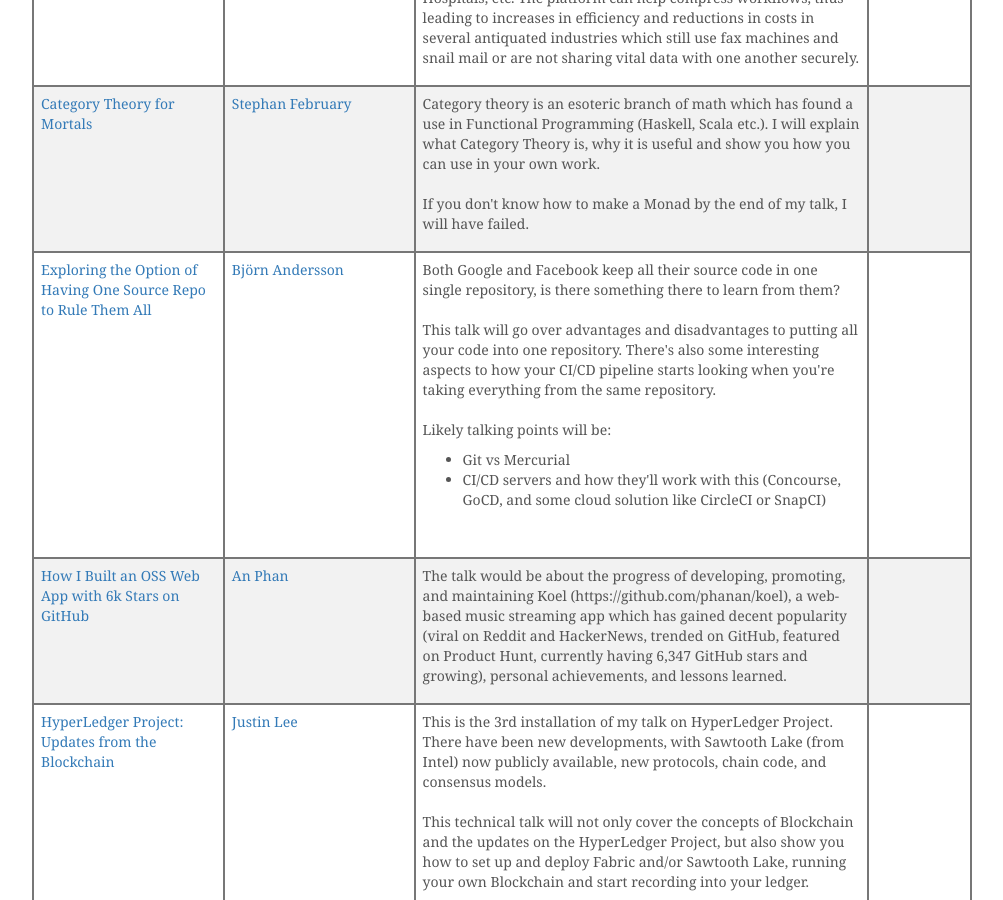
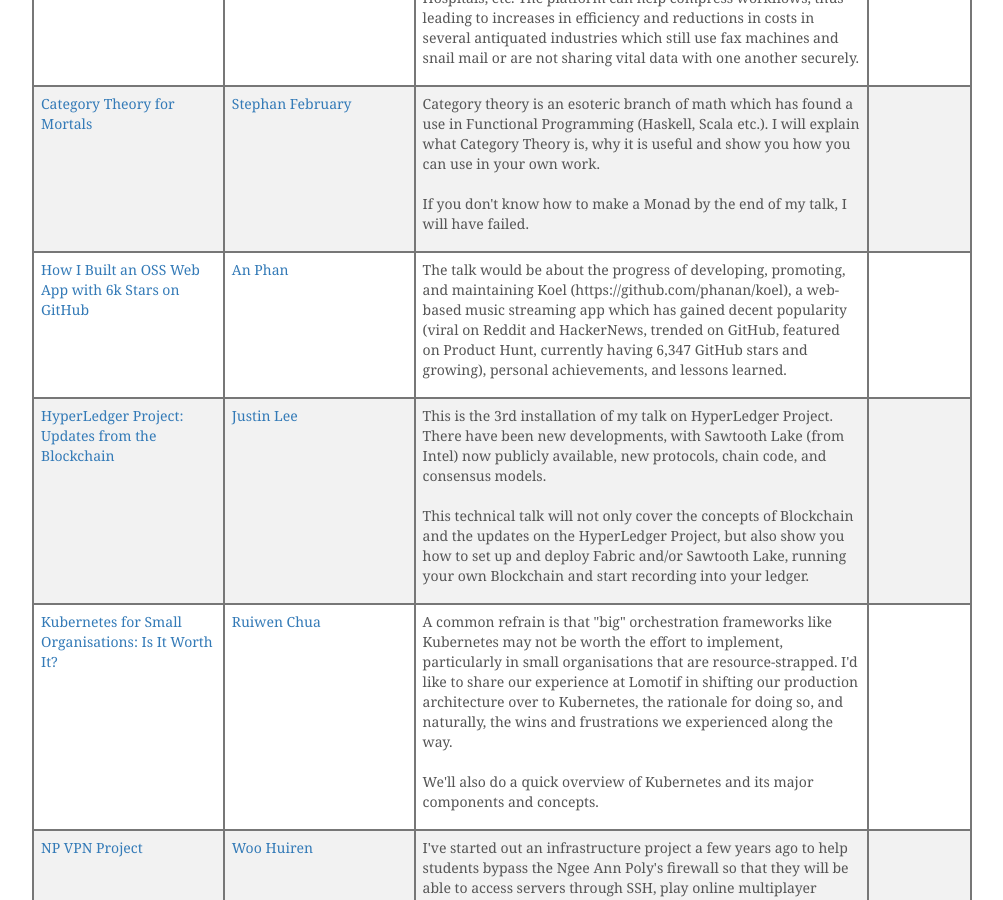
Before and after one commit to geekcampsg/website-2016, a Jekyll site: the page built from talks.html, in a window 1280 px wide and 900 px high, scrolled down 730 px. Shown: the whole window, without its empty margins (143-1146 px from the left). Built offline with Jekyll 4.4.1, drawn with Linux system fonts in a browser that asks for light colours; comment, search, counter and statistics services are not loaded.

Commit message:
Remove Björn
He isn't going to be in Singapore for Geekcamp.

```diff
--- a/_data/members.yml
+++ b/_data/members.yml
@@ -1,7 +1,3 @@
-- name: Björn Andersson
-  image: bjorn.jpg
-  link: https://github.com/gaqzi
-
 - name: Rahul AG
   image: rahul.png
   link: https://twitter.com/agrahul
--- a/_data/talks.yml
+++ b/_data/talks.yml
@@ -37,29 +37,6 @@
 
 
       It also has great performance.
-
-- slug: exploring-one-source-repo-to-rule-them-all
-  speaker:
-    name: Björn Andersson
-    link: https://github.com/gaqzi
-  talk:
-    title: Exploring the Option of Having One Source Repo to Rule Them All
-    description: >
-      Both Google and Facebook keep all their source code in one single repository, is there
-      something there to learn from them?
-
-
-      This talk will go over advantages and disadvantages to putting all your code into one
-      repository. There's also some interesting aspects to how your CI/CD pipeline starts looking
-      when you're taking everything from the same repository.
-
-
-      Likely talking points will be:
-      <ul>
-      <li>Git vs Mercurial</li>
-      <li>CI/CD servers and how they'll work with this (Concourse, GoCD, and some cloud solution
-      like CircleCI or SnapCI)</li>
-      </ul>
 
 - slug: the-magic-behind-engineers-sg
   speaker:
```
